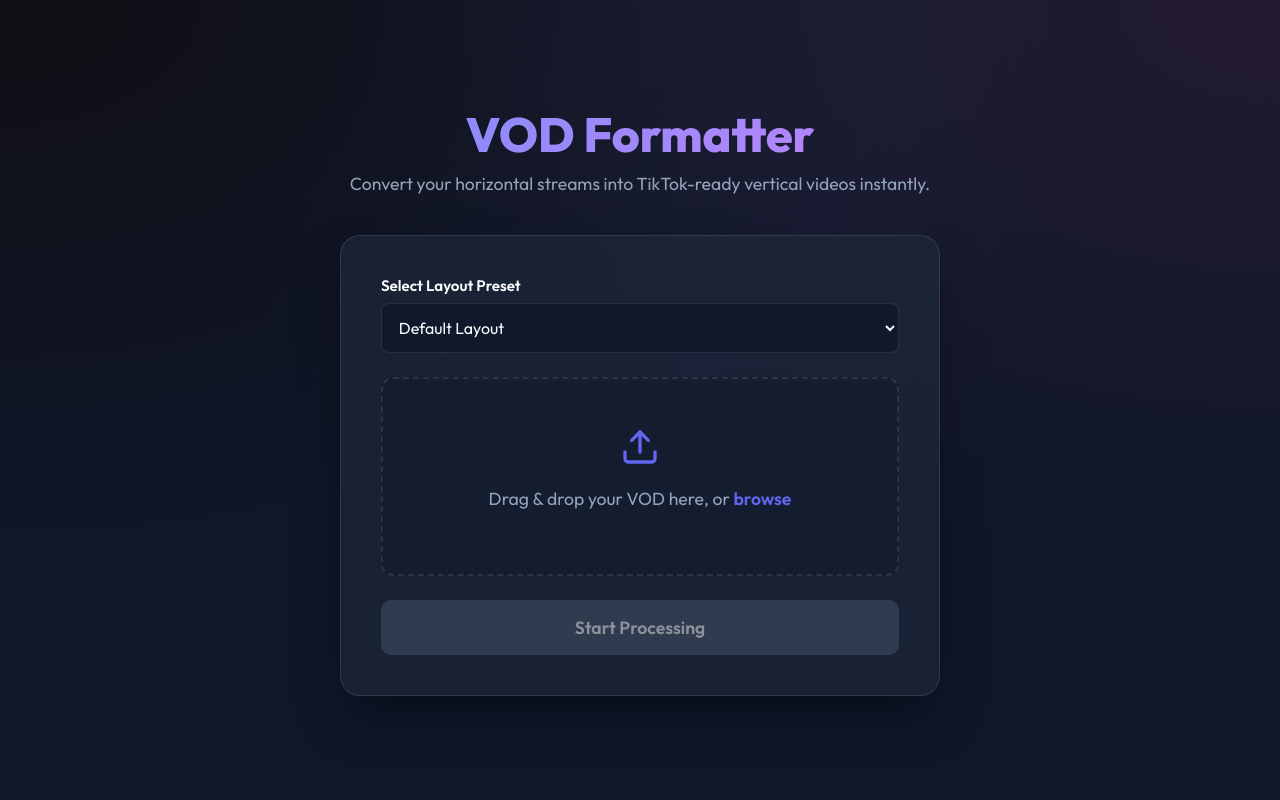
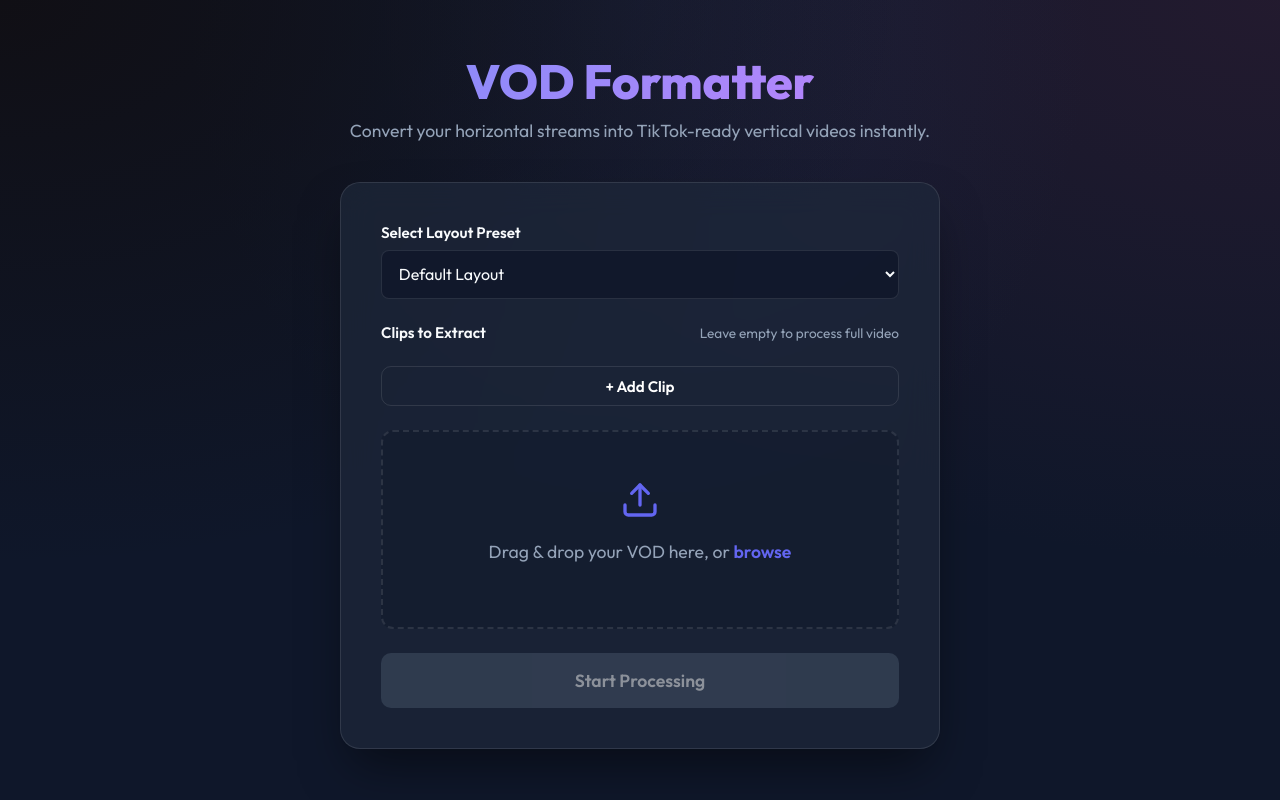
Before and after one commit to rodrigobosarreyes/verticalizer-keku, a Flask app: page / in a window 1280 px wide. Run offline with Flask 3, Linux system fonts and the light colour scheme.

Commit message:
fragment clips

```diff
--- a/app.py
+++ b/app.py
@@ -47,13 +47,26 @@ def upload_file():
 
         file.save(input_path)
 
+        # Parse sections
+        sections_str = request.form.get('sections')
+        sections = []
+        if sections_str:
+            try:
+                sections = json.loads(sections_str)
+            except:
+                pass
+
+        if not sections:
+            # Default to full video
+            sections = [{'start': 0, 'end': 0}]
+
         # Initialize job state
         jobs[job_id] = {
             'status': 'processing',
             'progress': 0,
             'eta': 0,
             'start_time': time.time(),
-            'output_url': None,
+            'output_url': [],
             'error': None
         }
 
@@ -64,23 +77,41 @@ def upload_file():
         preset = presets.get(preset_id, presets['default'])
 
         # Start processing thread
-        thread = threading.Thread(target=run_processing_job, args=(job_id, input_path, output_path, preset))
+        thread = threading.Thread(target=run_processing_job, args=(job_id, input_path, preset, sections))
         thread.daemon = True
         thread.start()
 
         return jsonify({'job_id': job_id})
 
-def run_processing_job(job_id, input_path, output_path, preset):
-    def progress_callback(progress, eta):
-        if job_id in jobs:
-            jobs[job_id]['progress'] = progress
-            jobs[job_id]['eta'] = eta
+def run_processing_job(job_id, input_path, preset, sections):
+    total_clips = len(sections)
+    output_urls = []
 
     try:
-        process_video(input_path, output_path, preset, progress_callback=progress_callback)
+        for idx, sec in enumerate(sections):
+            start_s = sec.get('start', 0)
+            end_s = sec.get('end', 0)
+
+            output_filename = f"{job_id}_clip_{idx+1}.mp4"
+            output_path = os.path.join(app.config['OUTPUT_FOLDER'], output_filename)
+
+            def progress_callback(progress, eta):
+                if job_id in jobs:
+                    # Overall progress logic
+                    overall_progress = int((idx * 100 + progress) / total_clips)
+                    jobs[job_id]['progress'] = overall_progress
+                    jobs[job_id]['eta'] = eta # ETA is naive per-clip in this implementation
+
+            process_video(input_path, output_path, preset, start_s=start_s, end_s=end_s, progress_callback=progress_callback)
+
+            output_urls.append({
+                'name': f"Clip {idx+1}",
+                'url': f"/download/{output_filename}"
+            })
+
         duration = time.time() - jobs[job_id]['start_time']
         jobs[job_id]['status'] = 'completed'
-        jobs[job_id]['output_url'] = f"/download/{os.path.basename(output_path)}"
+        jobs[job_id]['output_url'] = output_urls
         jobs[job_id]['progress'] = 100
         jobs[job_id]['eta'] = 0
         jobs[job_id]['elapsed_seconds'] = int(duration)
--- a/static/css/style.css
+++ b/static/css/style.css
@@ -92,6 +92,78 @@ select {
 
 select:focus {
     border-color: var(--primary);
+}
+
+.clips-header {
+    display: flex;
+    justify-content: space-between;
+    align-items: baseline;
+    margin-bottom: 0.5rem;
+}
+
+.clips-header .hint {
+    font-size: 0.85rem;
+    color: var(--text-muted);
+}
+
+.clip-row {
+    display: flex;
+    gap: 10px;
+    margin-bottom: 0.5rem;
+    align-items: center;
+}
+
+.clip-row input {
+    width: 100%;
+    padding: 0.8rem;
+    background-color: rgba(15, 23, 42, 0.8);
+    border: 1px solid var(--border-color);
+    border-radius: 8px;
+    color: var(--text-main);
+    font-family: inherit;
+    font-size: 1rem;
+    outline: none;
+}
+
+.clip-row input:focus {
+    border-color: var(--primary);
+}
+
+.clip-row span {
+    color: var(--text-muted);
+}
+
+.remove-clip-btn {
+    background: rgba(239, 68, 68, 0.1);
+    border: 1px solid rgba(239, 68, 68, 0.3);
+    color: var(--error);
+    font-size: 1.2rem;
+    cursor: pointer;
+    padding: 0.5rem;
+    border-radius: 8px;
+    display: flex;
+    align-items: center;
+    justify-content: center;
+    width: 40px;
+    transition: all 0.2s;
+}
+
+.remove-clip-btn:hover {
+    background: rgba(239, 68, 68, 0.2);
+    transform: translateY(0);
+}
+
+.add-clip-btn {
+    padding: 0.6rem;
+    font-size: 0.95rem;
+    margin-top: 0.5rem;
+}
+
+.download-list {
+    display: flex;
+    flex-direction: column;
+    gap: 10px;
+    margin-bottom: 1.5rem;
 }
 
 .dropzone {
--- a/static/js/main.js
+++ b/static/js/main.js
@@ -19,6 +19,39 @@ document.addEventListener('DOMContentLoaded', () => {
 
     let currentJobId = null;
     let pollInterval = null;
+
+    // Clips dynamic UI
+    const clipsList = document.getElementById('clipsList');
+    const addClipBtn = document.getElementById('addClipBtn');
+
+    function createClipRow() {
+        const row = document.createElement('div');
+        row.className = 'clip-row';
+        row.innerHTML = `
+            <input type="text" class="clip-start" placeholder="Start (e.g. 1:30)" title="Start Time">
+            <span>to</span>
+            <input type="text" class="clip-end" placeholder="End (e.g. 2:15)" title="End Time">
+            <button type="button" class="remove-clip-btn" title="Remove">&times;</button>
+        `;
+
+        row.querySelector('.remove-clip-btn').addEventListener('click', () => {
+            row.remove();
+        });
+        return row;
+    }
+
+    addClipBtn.addEventListener('click', () => {
+        clipsList.appendChild(createClipRow());
+    });
+
+    // Helper: Convert "MM:SS" or "HH:MM:SS" or "SS" to total seconds
+    function parseTimeToSeconds(timeStr) {
+        if (!timeStr || timeStr.trim() === '') return 0;
+        const parts = timeStr.split(':').map(Number);
+        if (parts.length === 3) return parts[0] * 3600 + parts[1] * 60 + parts[2];
+        if (parts.length === 2) return parts[0] * 60 + parts[1];
+        return isNaN(parts[0]) ? 0 : parts[0];
+    }
 
     // Drag and drop events
     dropzone.addEventListener('click', () => fileInput.click());
@@ -60,6 +93,23 @@ document.addEventListener('DOMContentLoaded', () => {
         if (!fileInput.files[0]) return;
 
         const formData = new FormData(form);
+
+        // Parse segments
+        const sections = [];
+        document.querySelectorAll('.clip-row').forEach(row => {
+            const startStr = row.querySelector('.clip-start').value;
+            const endStr = row.querySelector('.clip-end').value;
+            if (startStr || endStr) {
+                 sections.push({
+                     start: parseTimeToSeconds(startStr),
+                     end: parseTimeToSeconds(endStr)
+                 });
+            }
+        });
+
+        if (sections.length > 0) {
+            formData.append('sections', JSON.stringify(sections));
+        }
 
         // Update UI
         form.classList.add('hidden');
@@ -131,10 +181,23 @@ document.addEventListener('DOMContentLoaded', () => {
         }, 1000);
     }
 
-    function showSuccess(downloadUrl, seconds) {
+    function showSuccess(downloadUrls, seconds) {
         statusArea.classList.add('hidden');
         resultArea.classList.remove('hidden');
-        downloadBtn.href = downloadUrl;
+
+        const dlList = document.getElementById('downloadList');
+        dlList.innerHTML = ''; // clear
+
+        if (Array.isArray(downloadUrls)) {
+            downloadUrls.forEach(urlObj => {
+                const btn = document.createElement('a');
+                btn.className = 'btn-primary';
+                btn.href = urlObj.url;
+                btn.download = '';
+                btn.textContent = `Download ${urlObj.name}`;
+                dlList.appendChild(btn);
+            });
+        }
 
         if (seconds !== undefined) {
              const mins = Math.floor(seconds / 60);
@@ -160,6 +223,7 @@ document.addEventListener('DOMContentLoaded', () => {
         fileInput.value = '';
         updateFileName();
         currentJobId = null;
+        clipsList.innerHTML = ''; // clear clips on reset
     }
 
     document.getElementById('resetBtn').addEventListener('click', resetApp);
--- a/templates/index.html
+++ b/templates/index.html
@@ -25,6 +25,15 @@
                                 <option value="{{ preset_id }}">{{ preset_data.name }}</option>
                             {% endfor %}
                         </select>
+                    </div>
+
+                    <div class="form-group clips-section">
+                        <div class="clips-header">
+                            <label>Clips to Extract</label>
+                            <span class="hint">Leave empty to process full video</span>
+                        </div>
+                        <div id="clipsList"></div>
+                        <button type="button" class="btn-secondary add-clip-btn" id="addClipBtn">+ Add Clip</button>
                     </div>
 
                     <div class="dropzone" id="dropzone">
@@ -59,8 +68,8 @@
                     </div>
                     <h2>Video Ready!</h2>
                     <p id="elapsedTimeDisplay" class="elapsed-text"></p>
-                    <p>Your video has been cropped and stacked into a 9:16 vertical layout.</p>
-                    <a id="downloadBtn" href="#" class="btn-primary" download>Download Output</a>
+                    <p>Your video clips have been cropped and stacked into a 9:16 vertical layout.</p>
+                    <div id="downloadList" class="download-list"></div>
                     <button class="btn-secondary" id="resetBtn">Process Another</button>
                 </div>
 
```
Also changed, not shown: processor.py (+19 -7 lines).
